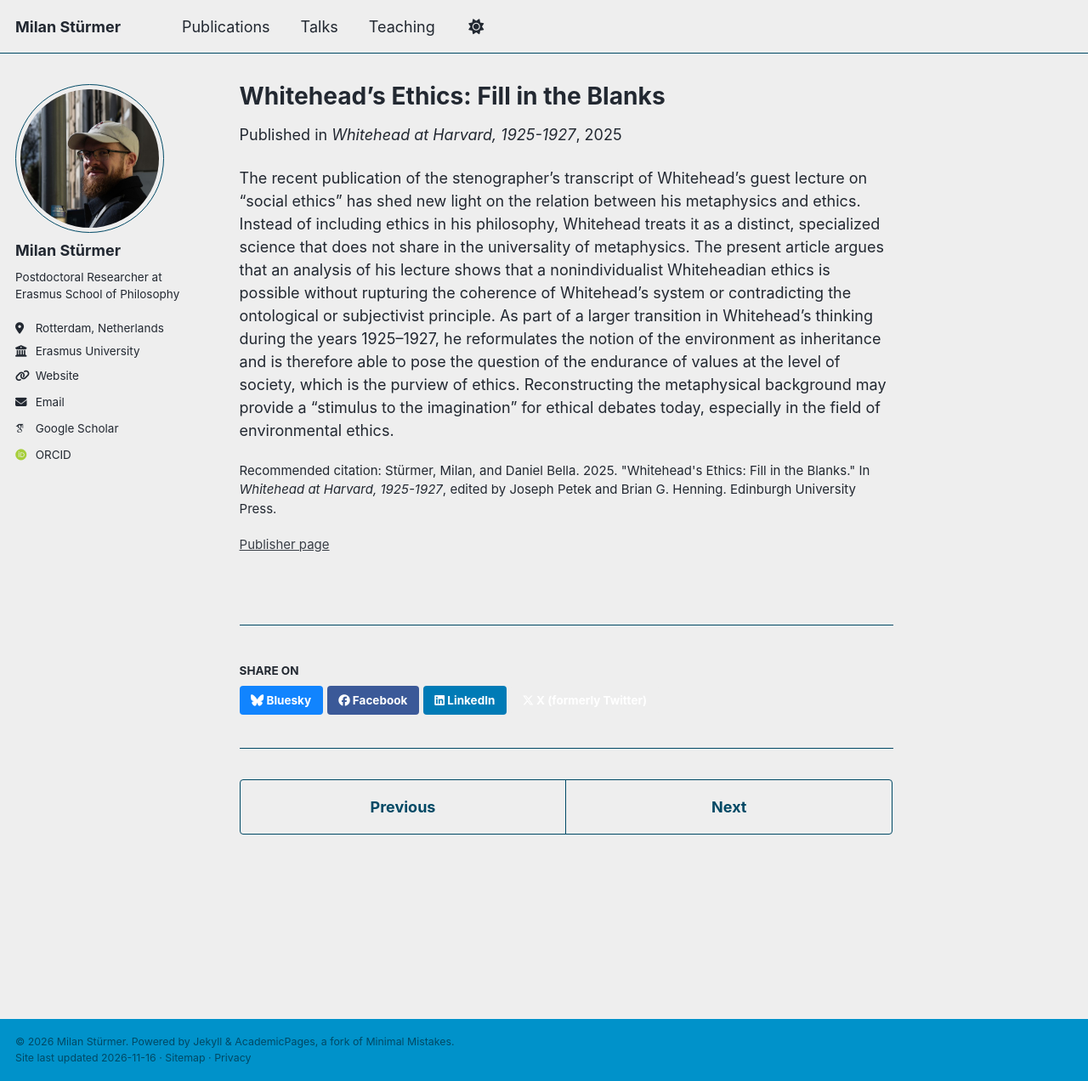
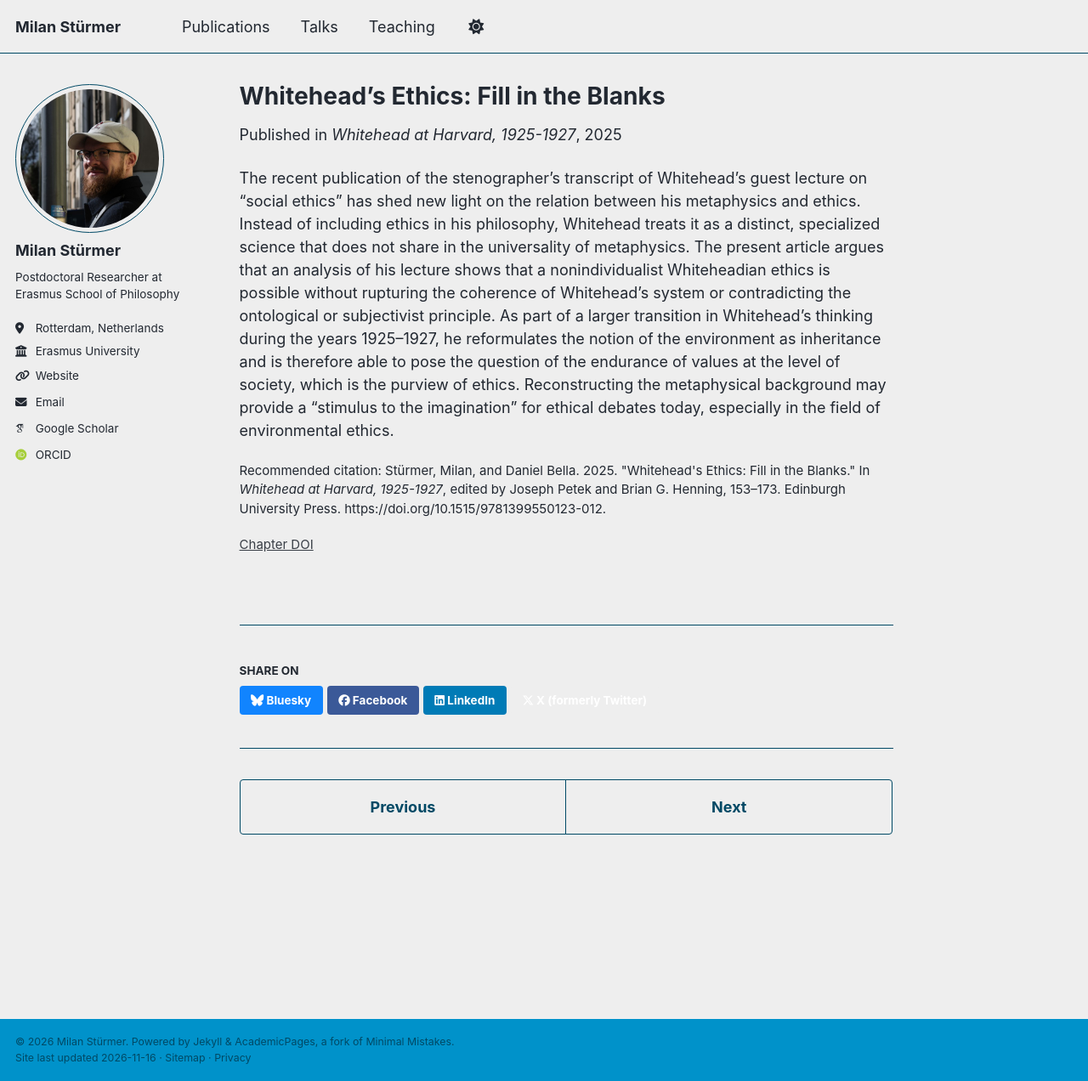
Before and after one commit to milanstuermer/milanstuermer.github.io, a Jekyll site: the page built from _publications/2025-whiteheads-ethics.md, in a window 1280 px wide and 1272 px high. Shown: the whole window at 85% size. Built offline with Jekyll 4.4.1, drawn with Linux system fonts in a browser that asks for light colours; some web fonts are replaced.

Commit message:
Add pages and chapter DOI to Whitehead's Ethics citation

```diff
--- a/_publications/2025-whiteheads-ethics.md
+++ b/_publications/2025-whiteheads-ethics.md
@@ -11,9 +11,9 @@ permalink: /publication/2025-whiteheads-ethics
 excerpt: "In this paper, Daniel Bella and I examine Whitehead's singular guest lecture in Richard Clarke Cabot's seminar in social ethics. This paper was already published in <i>Process Studies</i> in 2023, but has been updated for this collected volume in which Whitehead-scholars examine the significance of <i>The Harvard Lectures of Alfred North Whitehead, 1925–1927: General Metaphysical Problems of Science</i>."
 date: 2025-01-01
 venue: "Whitehead at Harvard, 1925-1927"
-paperurl: "https://edinburghuniversitypress.com/book-whitehead-at-harvard-1925-1927.html"
-paperurl_label: "Publisher page"
-citation: "Stürmer, Milan, and Daniel Bella. 2025. &quot;Whitehead's Ethics: Fill in the Blanks.&quot; In <i>Whitehead at Harvard, 1925-1927</i>, edited by Joseph Petek and Brian G. Henning. Edinburgh University Press."
+paperurl: "https://doi.org/10.1515/9781399550123-012"
+paperurl_label: "Chapter DOI"
+citation: "Stürmer, Milan, and Daniel Bella. 2025. &quot;Whitehead's Ethics: Fill in the Blanks.&quot; In <i>Whitehead at Harvard, 1925-1927</i>, edited by Joseph Petek and Brian G. Henning, 153–173. Edinburgh University Press. https://doi.org/10.1515/9781399550123-012."
 ---
 
 
```
